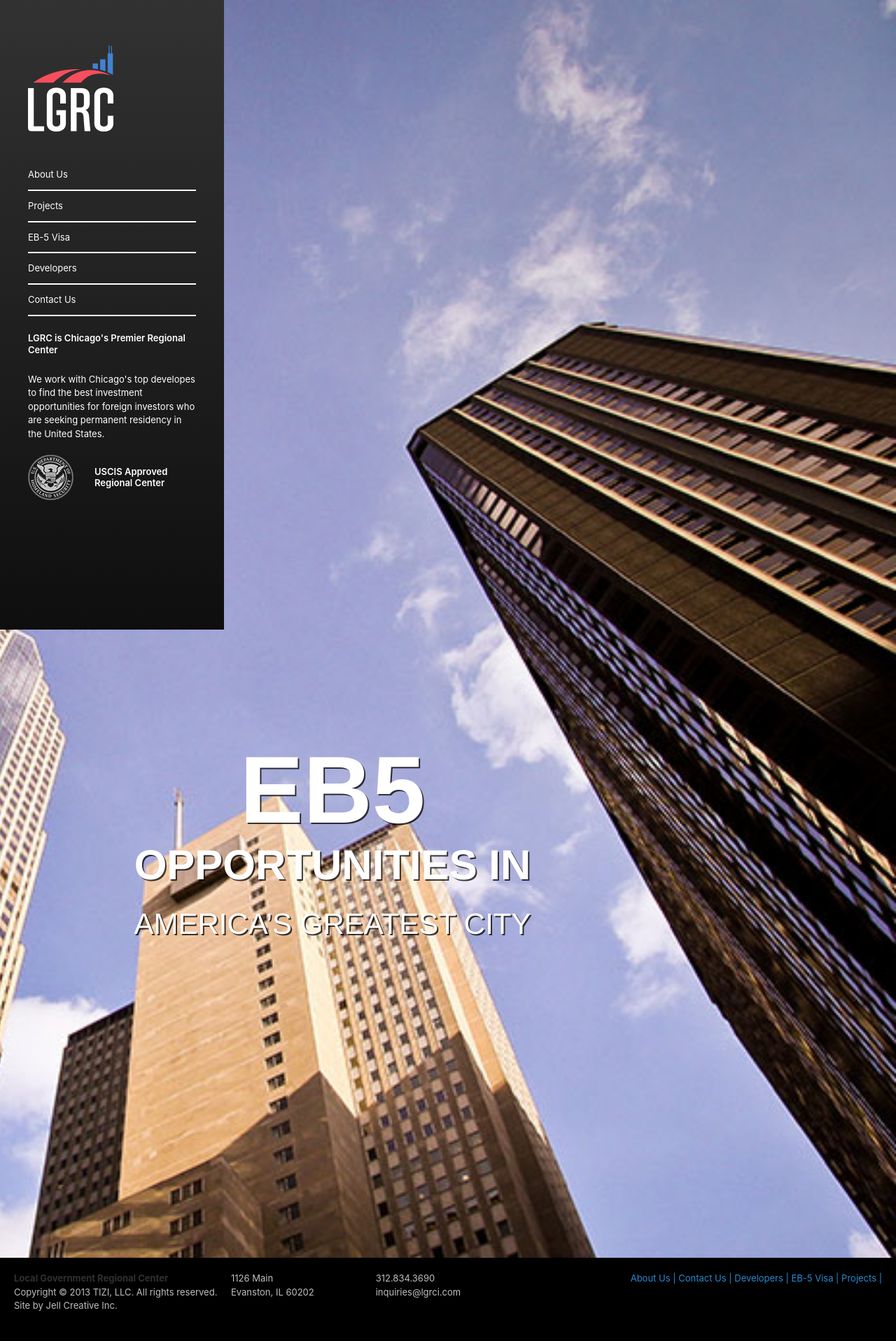
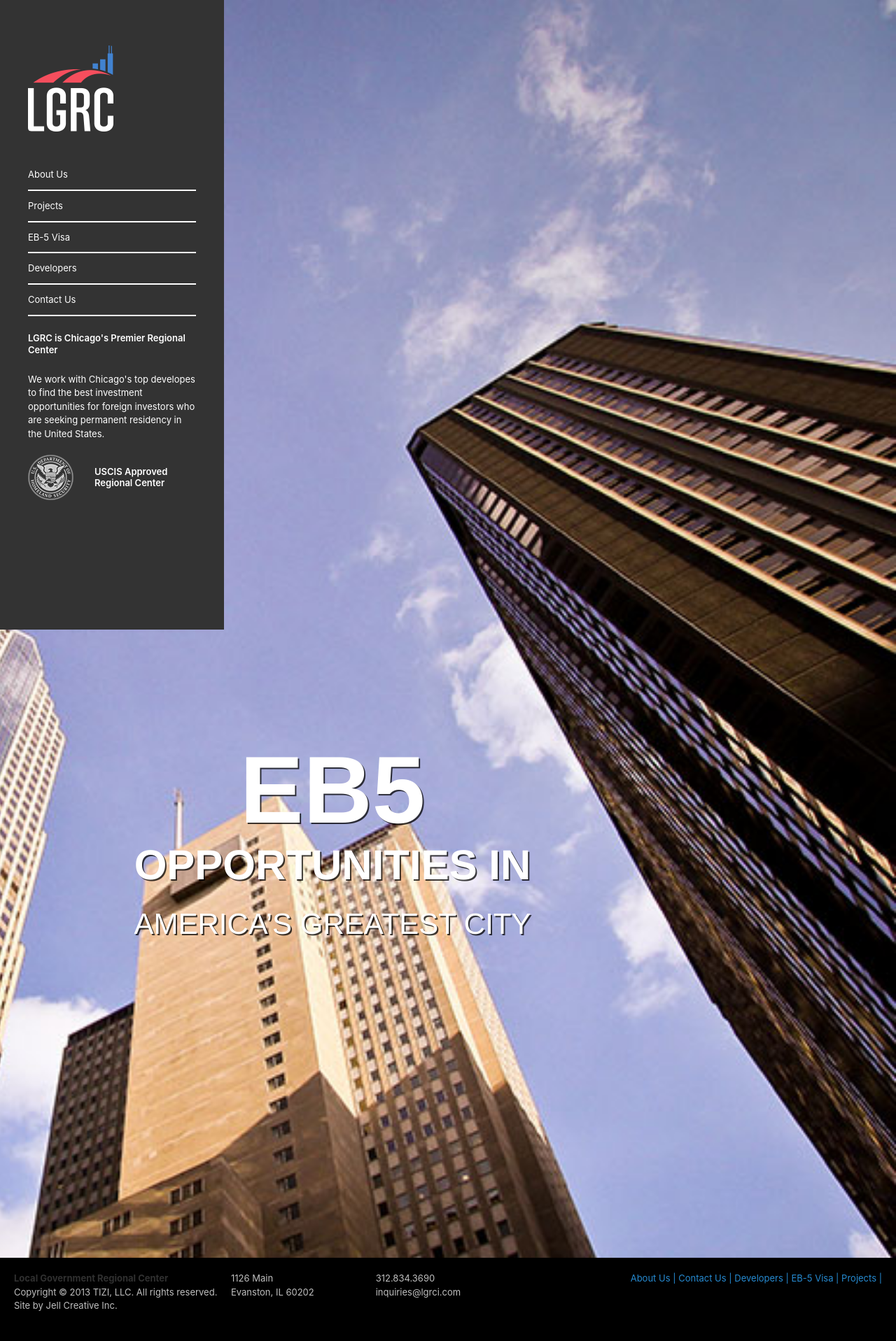
Before and after one commit to DarkoArnautov/LGRCI.com, a Jekyll site: the page built from index.html, in a window 1280 px wide. Shown: the whole page at 70% size. Built offline with Jekyll 4.4.1, drawn with Linux system fonts in a browser that asks for light colours; the list of posts is cut into pages by our own code.

Commit message:
update base url and assets url

```diff
--- a/_config.yml
+++ b/_config.yml
@@ -3,11 +3,10 @@ markdown:         kramdown
 highlighter:      rouge
 
 # Setup
-title:            Hydeout
-tagline:          'A Jekyll theme'
+title:            LGRCI
 description:      'The <a href="http://hyde.getpoole.com" target="_blank">Hyde</a> theme for <a href="http://jekyllrb.com" target="_blank">Jekyll</a>, refreshed.'
 url:              https://fongandrew.github.io
-baseurl:          ''
+baseurl:          'https://darkoarnautov.github.io/LGRCI.com/'
                   # the optional subpath of your site, e.g. "/blog"
                   # NB: This applies to all pages in your Jekyll site.
                   # If you want to move just the blog index pages but keep
--- a/_includes/head.html
+++ b/_includes/head.html
@@ -15,7 +15,7 @@
   {% include google-analytics.html %}
 
   <!-- CSS -->
-  <link rel="stylesheet" href="{{ site.baseurl }}/assets/css/main.css" />
+  <link rel="stylesheet" href="{{ site.baseurl }}assets/css/main.css" />
   {% include font-includes.html %}
 
   <!-- Icons -->
--- a/_sass/hydeout/_layout.scss
+++ b/_sass/hydeout/_layout.scss
@@ -31,10 +31,6 @@ body {
   padding: $section-spacing;
   min-height: 100vh;
   background-color: $sidebar-bg-color;
-  background-image: linear-gradient(
-    to bottom,
-    lighten($sidebar-bg-color, 7%),
-    darken($sidebar-bg-color, 7%));
 
   .site-title {
     font-family: "Abril Fatface", serif;
--- a/_sass/hydeout/_variables.scss
+++ b/_sass/hydeout/_variables.scss
@@ -45,7 +45,7 @@ $code-font-family: Menlo, Monaco, "Courier New", monospace !default;
 $code-color: #bf616a !default;
 
 // Hyde theming
-$sidebar-bg-color: #202020 !default;
+$sidebar-bg-color: #333 !default;
 $sidebar-fg-color: white !default;
 $sidebar-sticky: true !default;
 $layout-reverse: false !default;
```
